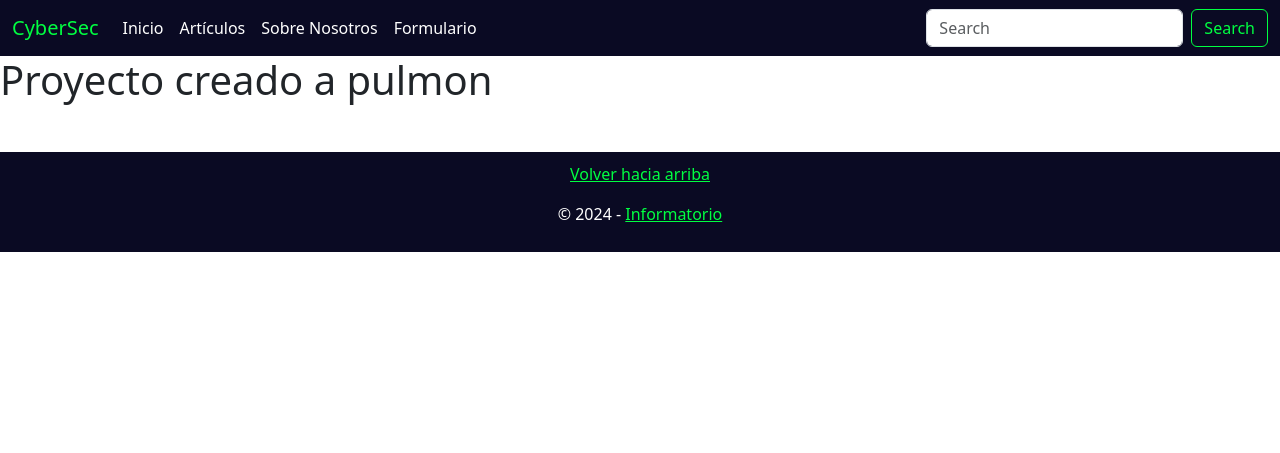
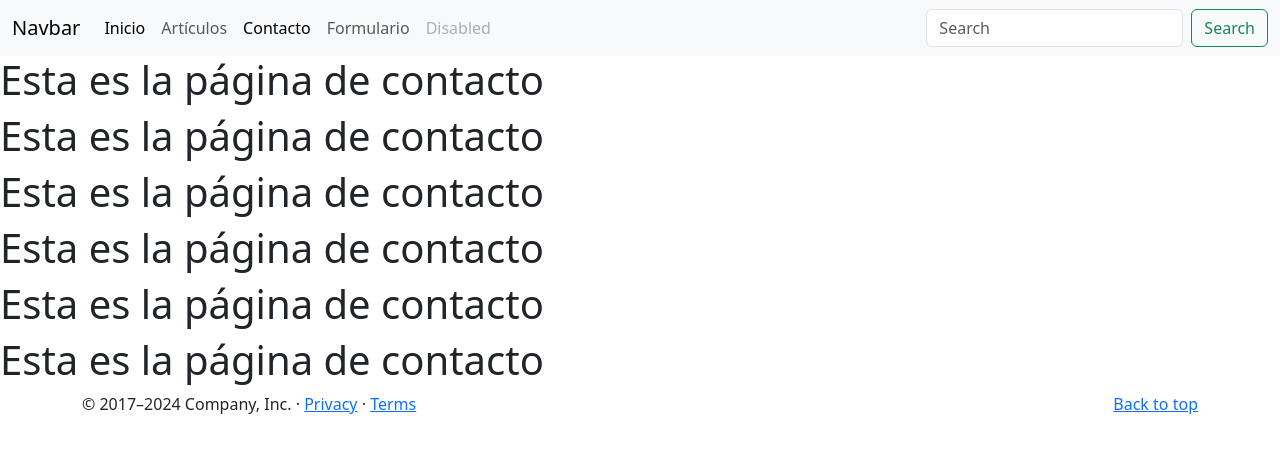
Before and after one commit to robertocolman/djangocyberseguridad, a Django app: template templates/contacto.html in a window 1280 px wide. Shown: the top 453 px of the page. Run offline with Django 3.2, Linux system fonts and the light colour scheme; the template is opened without the code that fills it, so the values that code supplies are empty.

Commit message:
otro intento

```diff
--- a/apps/blog/models.py
+++ b/apps/blog/models.py
@@ -1,7 +1,6 @@
 from django.db import models
 from django.conf import settings
 from django.utils import timezone
-
 
 # Create your models here.
 class Post(models.Model):
--- a/apps/blog_auth/forms.py
+++ b/apps/blog_auth/forms.py
@@ -1,7 +1,6 @@
 from django import forms
 from django.contrib.auth.forms import UserCreationForm
-from models import User
-
+from django.contrib.auth.models import User
 
 class SignUpForm(UserCreationForm):
     class Meta:
--- a/apps/blog_auth/urls.py
+++ b/apps/blog_auth/urls.py
@@ -1,14 +1,12 @@
 from django.urls import path
 from django.views.generic import TemplateView
-from views import *
+from .views import *
 
 app_name = 'apps.blog_auth'
 
 urlpatterns = [
     path('registro',SignUpView.as_view(), name='registro'),
     path('login', auth_views.LoginView.as_view(), name='login'),
-    path('registrocompletado', TemplateView.as_view(
-        template_name = 'auth/registrocompleto.html'),
-        name='registrocompleto')
+    path('registrocompletado', TemplateView.as_view(template_name ='auth/registrocompleto.html'), name='registrocompleto')
     #path('login', login_view, name='login')
 ]
--- a/apps/blog_auth/views.py
+++ b/apps/blog_auth/views.py
@@ -7,8 +7,7 @@ from django.shortcuts import redirect
 from django.contrib import messages
 from django.contrib.auth.mixins import LoginRequiredMixin
 from django.contrib.auth import views as auth_views
-
-from forms import SignUpForm
+from .forms import SignUpForm
 
 
 # Create your views here.
--- a/myblog/settings/base.py
+++ b/myblog/settings/base.py
@@ -56,12 +56,12 @@ MIDDLEWARE = [
 
 ROOT_URLCONF = 'myblog.urls'
 
-TEMPLATES_DIR = os.path.join(os.path.dirname(BASE_DIR), 'blog')
+TEMPLATES_BLOG = os.path.join(os.path.dirname(BASE_DIR), 'templates')
 
 TEMPLATES = [
     {
         'BACKEND': 'django.template.backends.django.DjangoTemplates',
-        'DIRS': [TEMPLATES_DIR],
+        'DIRS': [TEMPLATES_BLOG],
         'APP_DIRS': True,
         'OPTIONS': {
             'context_processors': [
--- /dev/null
+++ b/myblog/views.py
@@ -0,0 +1,5 @@
+from django.shortcuts import render
+
+def base(request):
+    # template_name = 'templates/base.html'
+    return render(request, 'base.html')
--- a/templates/base.html
+++ b/templates/base.html
@@ -10,54 +10,48 @@
 </head>
 <body>
     <header>
-        <!-- Navbar -->
-        <nav class="navbar navbar-expand-lg" style="background-color: #0A0A23;">
+        <nav class="navbar navbar-expand-lg bg-body-tertiary">
             <div class="container-fluid">
-                <a class="navbar-brand" href="{% url 'index' %}" style="color: #00FF41;">CyberSec</a>
+              <a class="navbar-brand" href="{% url 'blog:index' %}">Navbar</a>
               <button class="navbar-toggler" type="button" data-bs-toggle="collapse" data-bs-target="#navbarSupportedContent" aria-controls="navbarSupportedContent" aria-expanded="false" aria-label="Toggle navigation">
                 <span class="navbar-toggler-icon"></span>
               </button>
               <div class="collapse navbar-collapse" id="navbarSupportedContent">
                 <ul class="navbar-nav me-auto mb-2 mb-lg-0">
                   <li class="nav-item">
-                            <a class="nav-link active" aria-current="page" href="{% url 'index' %}" style="color: #FFFFFF;">Inicio</a>
+                    <a class="nav-link active" aria-current="page" href="{% url 'blog:index' %}">Inicio</a>
                   </li>
                   <li class="nav-item">
-                            <a class="nav-link" href="{% url 'lista_posts' %}" style="color: #FFFFFF;">Artículos</a>
+                    <a class="nav-link" href="{% url 'blog:lista_posts' %}">Artículos</a>
                   </li>
                   <li class="nav-item">
-                            <a class="nav-link" href="{% url 'contacto' %}" style="color: #FFFFFF;">Sobre Nosotros</a>
+                    <a class="nav-link active" aria-current="page" href="{% url 'blog:contacto' %}">Contacto</a>
                   </li>
                   <li class="nav-item">
-                            <a class="nav-link" href="{% url 'formulario' %}" style="color: #FFFFFF;">Formulario</a>
+                    <a class="nav-link" href="{% url 'blog:formulario' %}">Formulario</a>
+                  </li>
+                  <li class="nav-item">
+                    <a class="nav-link disabled" aria-disabled="true">Disabled</a>
                   </li>
                 </ul>
                 <form class="d-flex" role="search">
                   <input class="form-control me-2" type="search" placeholder="Search" aria-label="Search">
-                        <button class="btn btn-outline-success" type="submit" style="border-color: #00FF41; color: #00FF41;">Search</button>
+                  <button class="btn btn-outline-success" type="submit">Search</button>
                 </form>
               </div>
             </div>
           </nav>
     </header>
+    <main>
+        <!--A partir de aqui definimos el bloque variable -->
+        {% block contenido %}
 
-    <main>
-        <!-- A partir de aqui definimos el bloque variable -->
-        {% block contenido %}
         {% endblock %}
     </main>
-
-    <!-- Footer -->
-    <footer class="container-fluid mt-5 d-flex justify-content-center align-items-center" style="background-color: #0A0A23; color: #FFFFFF; height: 100px; position: relative; bottom: 0; width: 100%;">
-      <div class="text-center">
-          <p><a href="{% url 'index' %}" style="color: #00FF41;">Volver hacia arriba</a></p>
-          <p>© 2024 - <a href="https://campus-informatorio.chaco.gob.ar/" style="color: #00FF41;">Informatorio</a></p>
-      </div>
+    <footer class="container">
+        <p class="float-end"><a href="#">Back to top</a></p>
+        <p>© 2017–2024 Company, Inc. · <a href="#">Privacy</a> · <a href="#">Terms</a></p>
     </footer>
-
-</body>
-</html>
-
 
     <script src="https://cdn.jsdelivr.net/npm/bootstrap@5.3.3/dist/js/bootstrap.bundle.min.js" integrity="sha384-YvpcrYf0tY3lHB60NNkmXc5s9fDVZLESaAA55NDzOxhy9GkcIdslK1eN7N6jIeHz" crossorigin="anonymous"></script>
     <script src="https://cdn.jsdelivr.net/npm/@popperjs/core@2.11.8/dist/umd/popper.min.js" integrity="sha384-I7E8VVD/ismYTF4hNIPjVp/Zjvgyol6VFvRkX/vR+Vc4jQkC+hVqc2pM8ODewa9r" crossorigin="anonymous"></script>
--- a/templates/contacto.html
+++ b/templates/contacto.html
@@ -2,8 +2,12 @@
 {% load static %}
 {% block contenido %}
 <section>
-    <h1> Proyecto creado a pulmon</h1>
-
+    <h1> Esta es la página de contacto</h1>
+    <h1> Esta es la página de contacto</h1>
+    <h1> Esta es la página de contacto</h1>
+    <h1> Esta es la página de contacto</h1>
+    <h1> Esta es la página de contacto</h1>
+    <h1> Esta es la página de contacto</h1>
 </section>
 
 {% endblock %}
--- a/templates/formulario.html
+++ b/templates/formulario.html
@@ -1,9 +1,9 @@
-{% extends "base.html" %}
+{% extends "base.html" %} <!-- Indica que hereda de base.html -->
 {% load static %}
 {% block contenido %}
+
 <section>
     <h1>Proximamente</h1>
-
 </section>
 
 {% endblock %}
--- a/templates/index.html
+++ b/templates/index.html
@@ -2,8 +2,6 @@
 {% load static %}
 {% block contenido %}
         <section>
-          {% comment %} carrusel {% endcomment %}
-
             <div id="carouselExampleCaptions" class="carousel slide">
                 <div class="carousel-indicators">
                   <button type="button" data-bs-target="#carouselExampleCaptions" data-bs-slide-to="0" class="active" aria-current="true" aria-label="Slide 1"></button>
@@ -43,7 +41,6 @@
                 </button>
               </div>
         </section>
-        {% comment %} post {% endcomment %}
         <section class="container my-4">
             <div class="row pb-12">
                 <h3 class="mt-4"> Últimos  Posts</h3>
```
Also changed, not shown: apps/blog/urls.py (added, +13 -0 lines), apps/blog/views.py (+8 -6 lines), myblog/urls.py (+11 -7 lines), apps/blog/migrations/0004_alter_comentario_fch_creado_and_more.py (deleted), apps/blog/migrations/0005_alter_comentario_fch_creado_and_more.py (deleted), apps/blog/migrations/0006_alter_comentario_fch_creado_and_more.py (deleted), 1 other file. Lines whose indentation alone changed are shown as unchanged.
